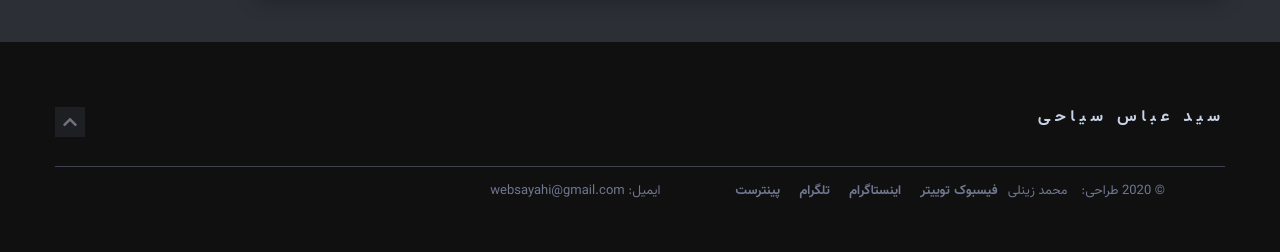
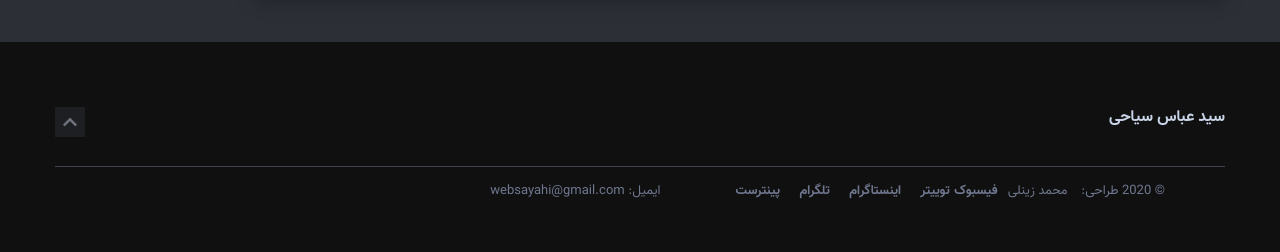
Before and after one commit to mhdzli/sayyahiweb, a Jekyll site: the page built from _pages/about.md, in a window 1280 px wide. Shown: the part 1715-1967 px from the top of the page. Built offline with Jekyll 4.4.1, drawn with Linux system fonts in a browser that asks for light colours.

Commit message:
remove letter spacing from footer

```diff
--- a/_sass/3-modules/_footer.scss
+++ b/_sass/3-modules/_footer.scss
@@ -17,7 +17,7 @@
     font-weight: 700;
     line-height: 16px;
     text-transform: uppercase;
-    letter-spacing: 5px;
+    letter-spacing: 0;
     color: $text;
     &:hover {
       color: $gray-blue;
```
